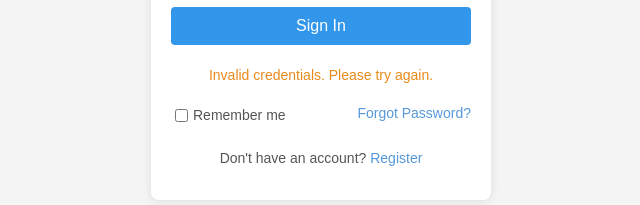
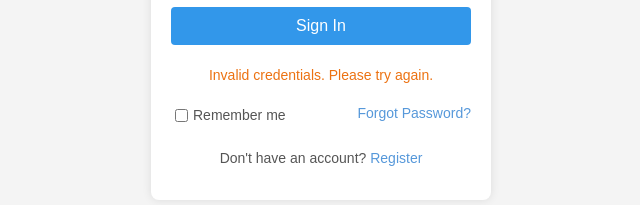
Before and after one commit to angeelrr/angeelrr.github.io, a plain HTML site: page login/index.html in a window 1280 px wide. Both pictures are taken after typing "name@example.com", "Sample123" into the empty fields and a click on the button "Sign In". Shown: the part 397-602 px from the top of the page, 319-959 px from the left. Drawn offline with Linux system fonts and the light colour scheme.

Commit message:
Update login.css

```diff
--- a/styles/login.css
+++ b/styles/login.css
@@ -112,5 +112,5 @@ body {
   display: none;
   font-size: 14px;
   padding: 8px;
-  color: #e88a19;
+  color: #ec7212;
 }
```
